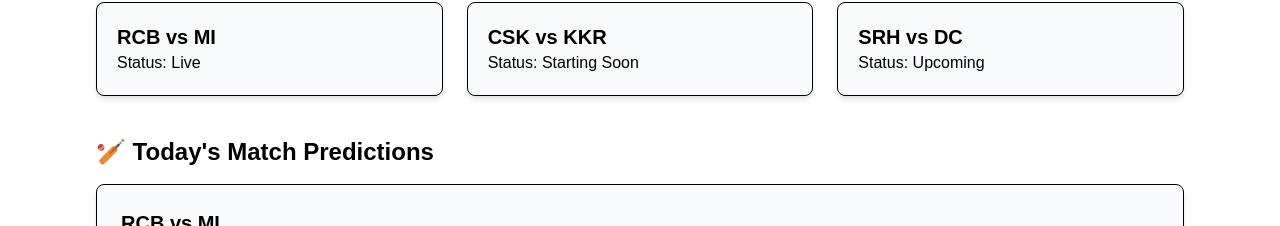
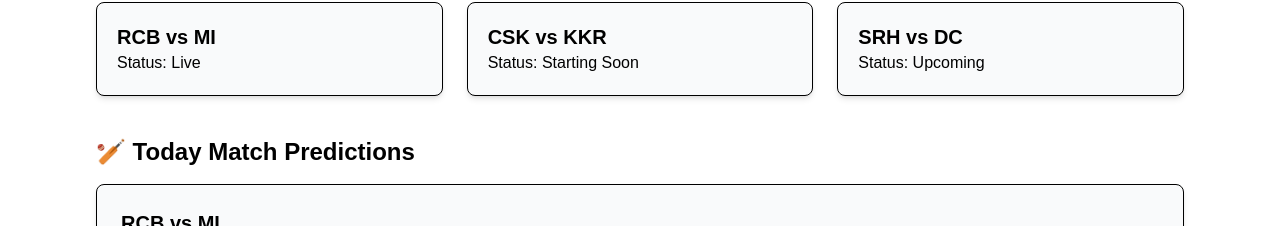
Before and after one commit to mukesh694/todayt20prediction, a Next.js app: page / in a window 1280 px wide. Shown: the part 222-448 px from the top of the page. Built offline with nearby package versions, Linux system fonts and the light colour scheme.

Commit message:
changes for icon and title

```diff
--- a/app/page.tsx
+++ b/app/page.tsx
@@ -33,7 +33,7 @@
 
         {/* Predictions */}
         <section>
-          <h2 className="text-2xl font-bold mb-4">🏏 Today's Match Predictions</h2>
+          <h2 className="text-2xl font-bold mb-4">🏏 Today Match Predictions</h2>
 
           <div className="border p-6 rounded-lg shadow-md bg-gray-50">
             <h3 className="text-xl font-semibold">RCB vs MI</h3>
--- a/components/Navbar.tsx
+++ b/components/Navbar.tsx
@@ -1,15 +1,21 @@
+import Link from "next/link";
+import { JSX } from "react";
+
 export default function Navbar(): JSX.Element {
   return (
     <nav className="bg-blue-900 text-white p-4 flex justify-between">
         <h1 className="text-xl font-bold">TodayT20Prediction</h1>
 
       <div className="space-x-6">
-          <a href="/">Home</a>
-          <a href="/prediction">Prediction</a>
-          <a href="/dream11">Dream11</a>
-          <a href="/teams">Teams</a>
-          <a href="/news">News</a>
+
+        <Link href="/">Home</Link>
+        <Link href="/prediction">Prediction</Link>
+        <Link href="/dream11">Dream11</Link>
+        <Link href="/teams">Teams</Link>
+        <Link href="/news">News</Link>
+
       </div>
+
     </nav>
   );
 }
```
Lines whose indentation alone changed are shown as unchanged.
